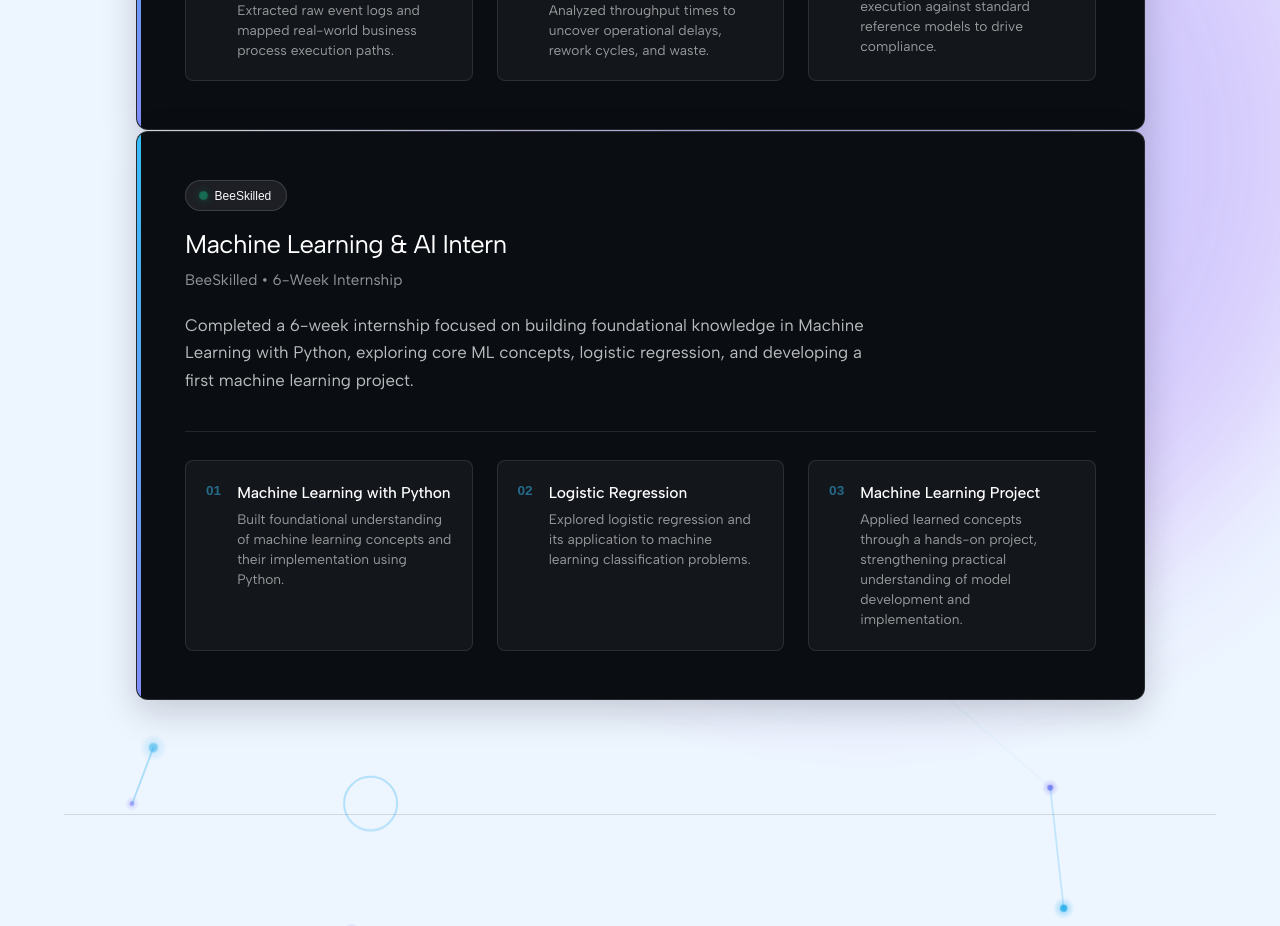
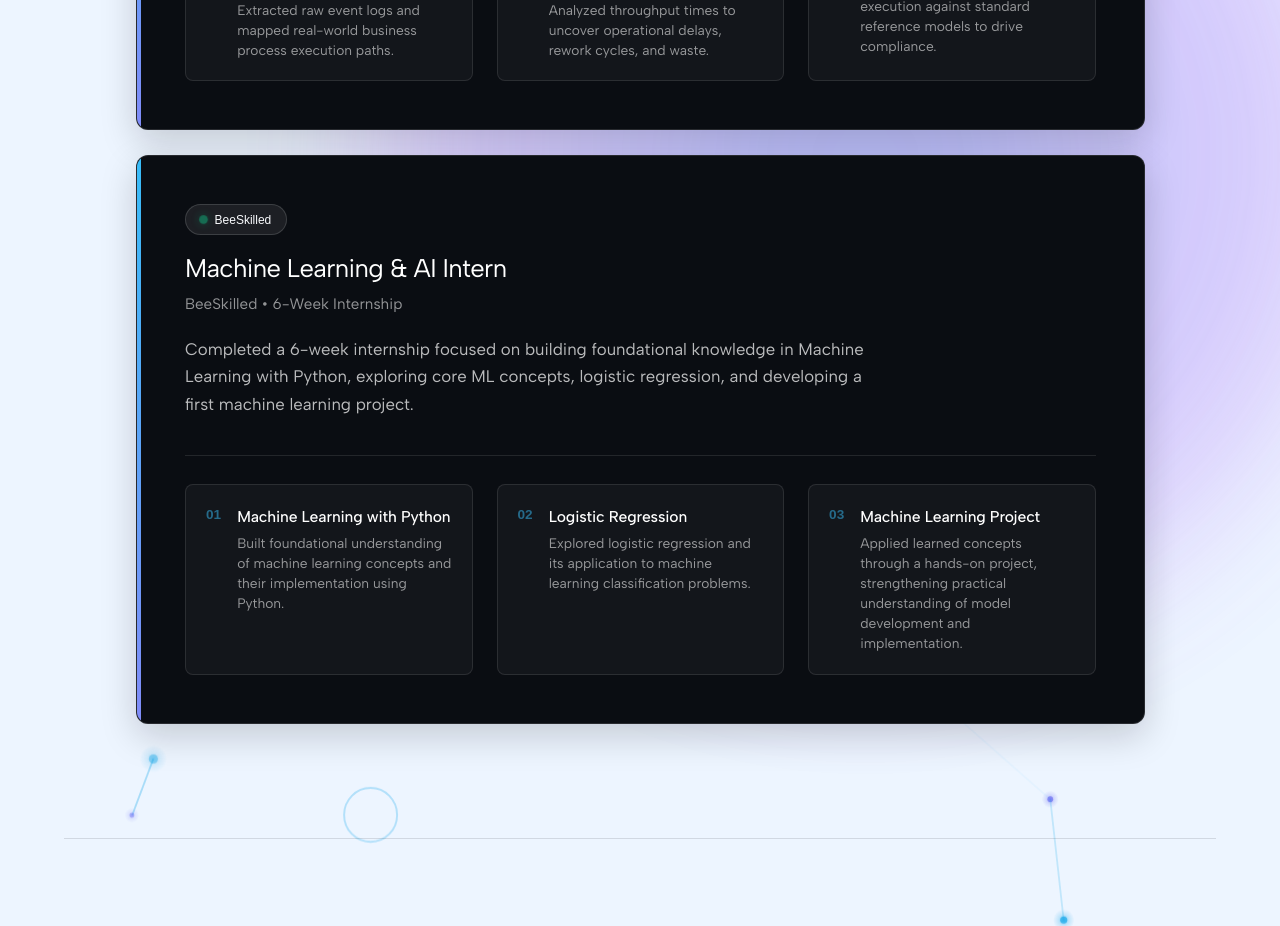
Before and after one commit to Mohammed-Vaseem-Pasha/Portfolio, a Next.js app: page /Portfolio/ in a window 1280 px wide. Shown: the part 2900-3826 px from the top of the page. Built offline with nearby package versions, Linux system fonts and the light colour scheme; a web font is replaced by a local one.

Commit message:
Update globals.css

```diff
--- a/app/globals.css
+++ b/app/globals.css
@@ -698,8 +698,8 @@ a {
 /* ---------------------------------------------------------------- */
 /* 03. INTERNSHIP SHOWCASE                                          */
 /* ---------------------------------------------------------------- */
-.intership-showcase-card + .internship-showcase-card{
-  margin-top:24px;
+#internship > :nth-child(3) .internship-showcase-card {
+  margin-top: 24px;
 }
 .internship-showcase-card {
   position: relative;
```
